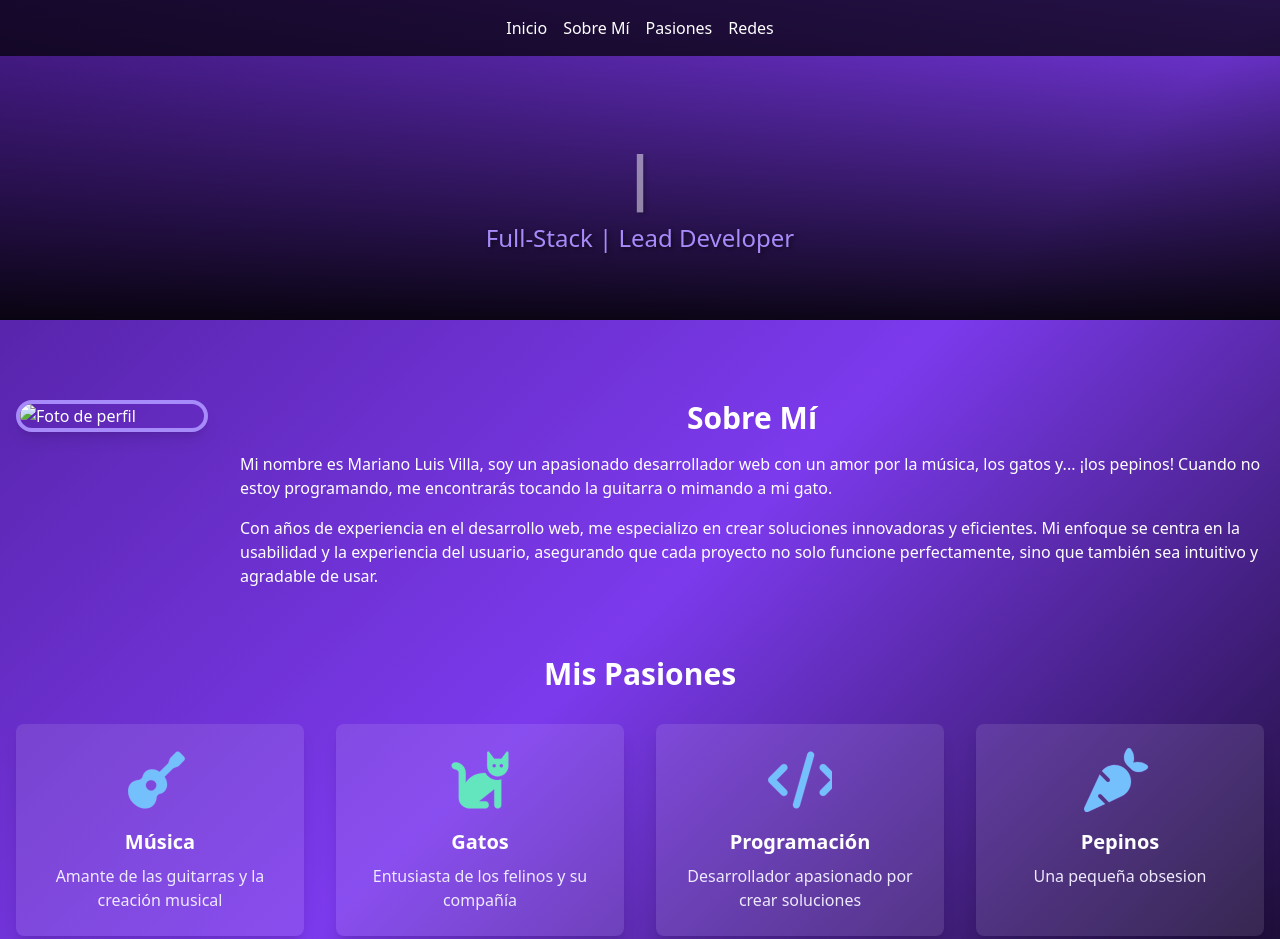
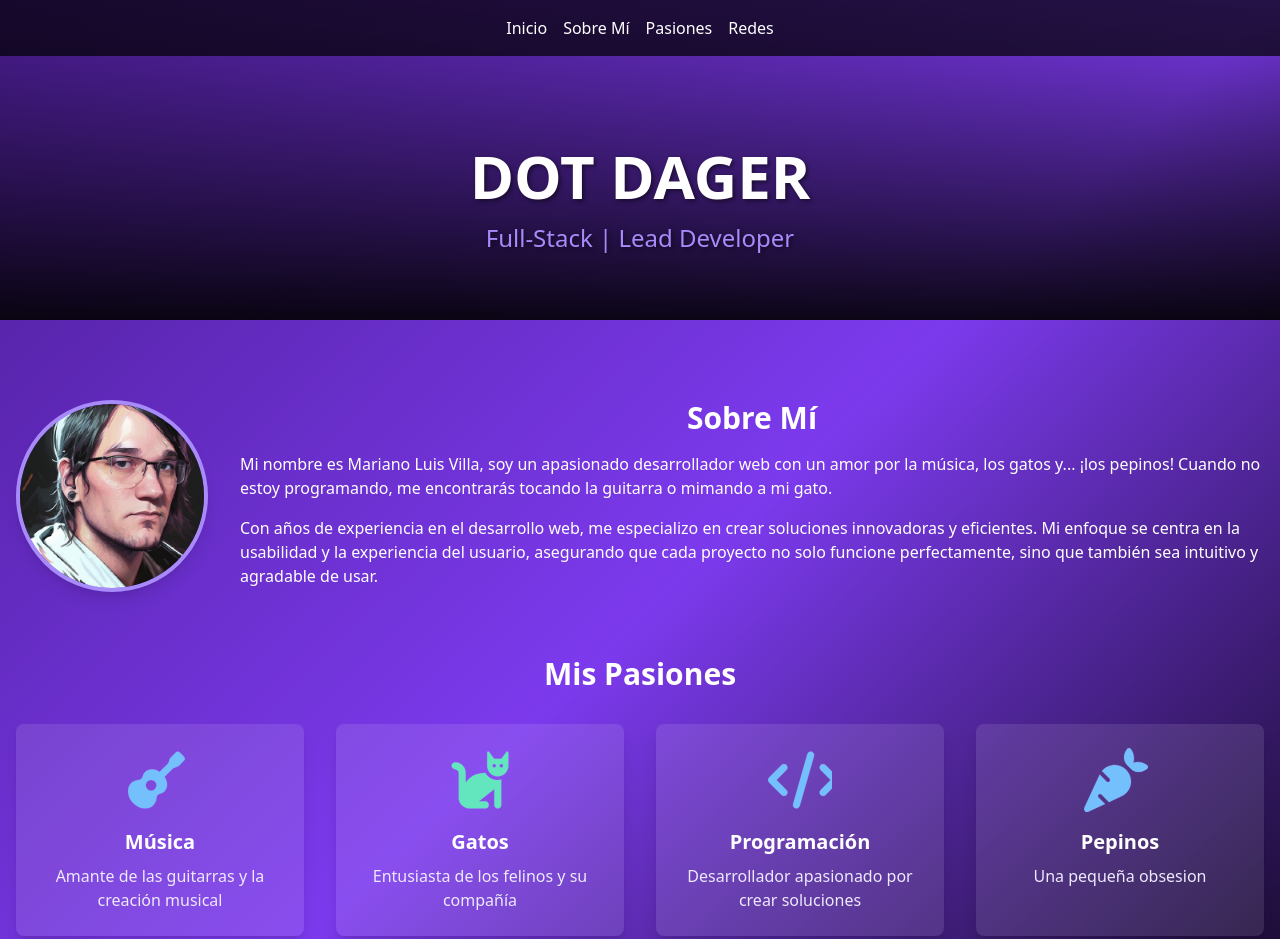
Before and after one commit to valencarballo1/WelcomeDot, a plain HTML site: page index.html in a window 1280 px wide. Shown: the top 939 px of the page. Drawn offline with nearby package versions, Linux system fonts and the light colour scheme; the site is published under a folder, as on GitHub Pages, so addresses that start at the root find nothing.

Commit message:
agrego ruta

```diff
--- a/index.html
+++ b/index.html
@@ -3,7 +3,7 @@
 
 <head>
     <meta charset="UTF-8">
-    <link rel="icon" type="image/svg+xml" href="/assets/MarianoVilla.png" />
+    <link rel="icon" type="image/svg+xml" href="./assets/MarianoVilla.png" />
     <meta name="viewport" content="width=device-width, initial-scale=1.0">
     <script src="https://cdn.tailwindcss.com"></script>
     <script>
@@ -68,7 +68,7 @@
             <section id="sobre-mi" class="mb-16">
                 <div class="flex flex-col md:flex-row items-center md:items-start gap-8">
                     <div class="w-48 h-48 relative">
-                        <img src="/assets/MarianoVilla.png" alt="Foto de perfil"
+                        <img src="./assets/MarianoVilla.png" alt="Foto de perfil"
                             class="rounded-full border-4 border-violet-400 shadow-lg">
                     </div>
                     <div class="md:flex-1">
@@ -161,7 +161,7 @@
             <p>&copy; 2024 Valentin Carballo. Todos los derechos reservados.</p>
         </footer>
 
-        <script src="/script.js"></script>
+        <script src="./script.js"></script>
     </body>
 
 </html>
```
